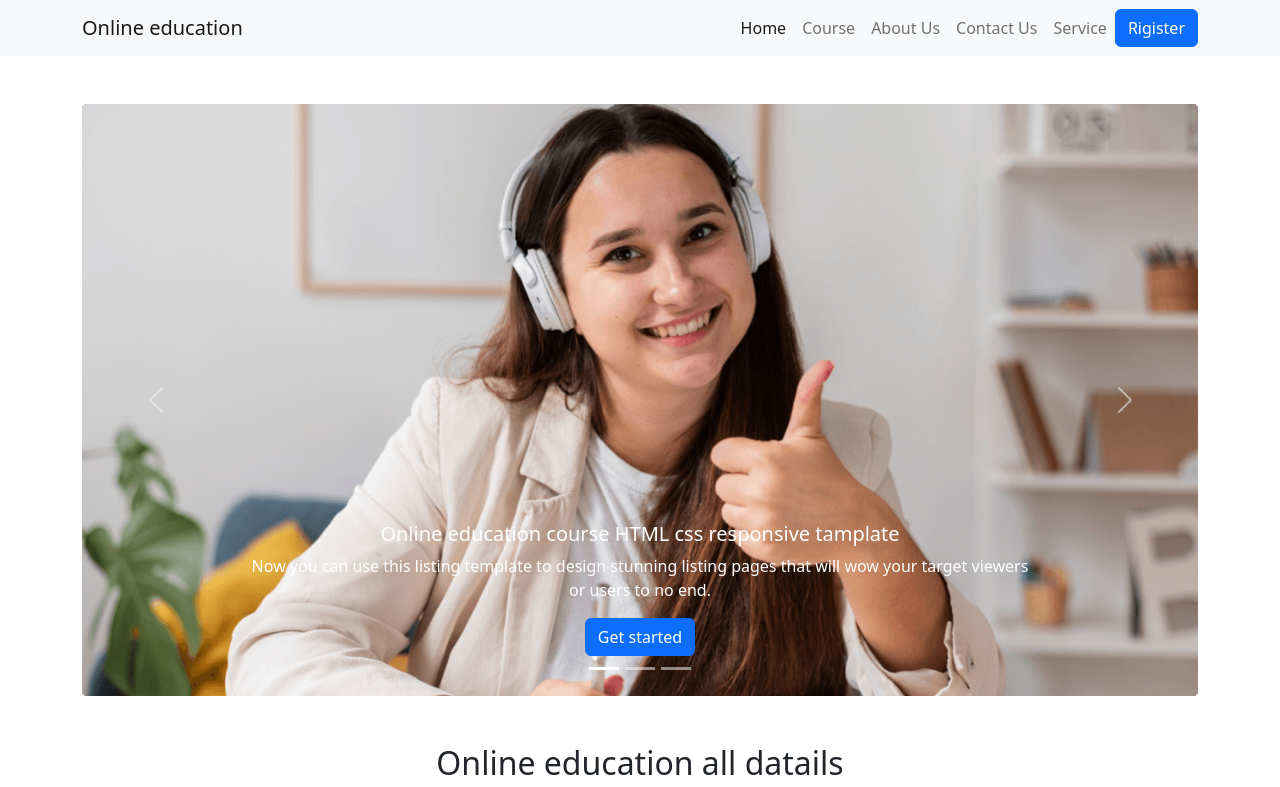
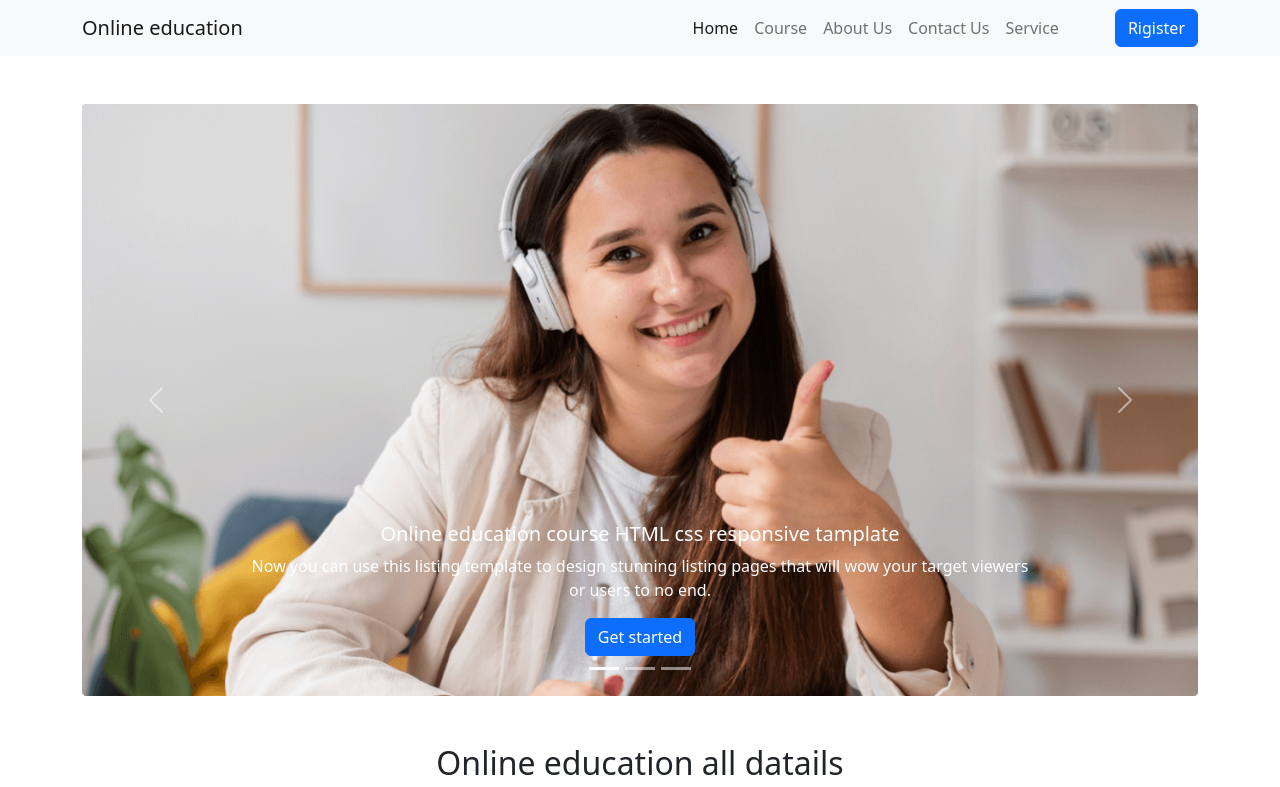
Before and after one commit to milonahmedshuvo/online-education-asmnt-3, a plain HTML site: page index.html in a window 1280 px wide. Shown: the top 787 px of the page. Drawn offline with nearby package versions, Linux system fonts and the light colour scheme.

Commit message:
all section design complate

```diff
--- a/index.html
+++ b/index.html
@@ -25,7 +25,7 @@
           <span class="navbar-toggler-icon"></span>
         </button>
         <div class="collapse navbar-collapse" id="navbarSupportedContent">
-          <ul class="navbar-nav ms-auto mb-2 mb-lg-0">
+          <ul class="navbar-nav ms-auto me-5 mb-2 mb-lg-0">
             <li class="nav-item">
               <a class="nav-link active" aria-current="page" href="#">Home</a>
             </li>
```
